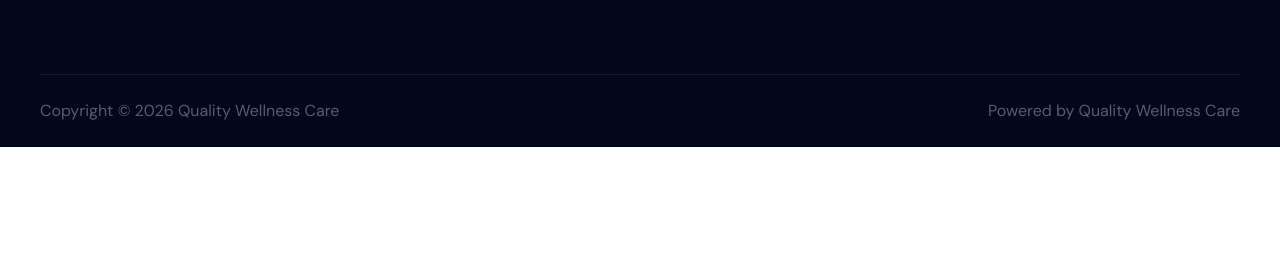
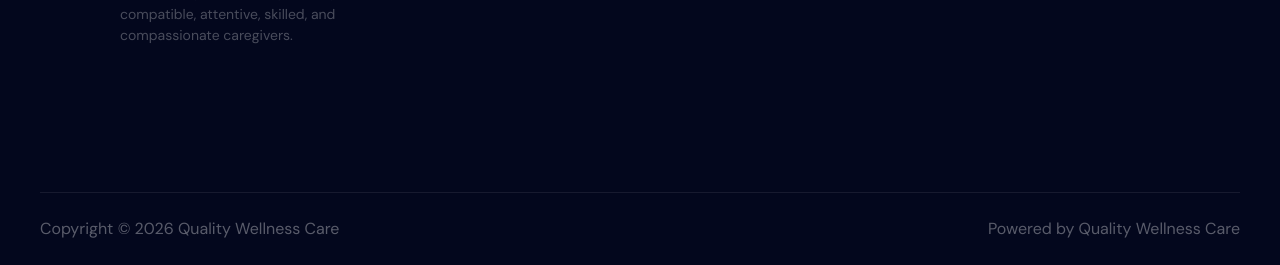
Before and after one commit to kamillamamatova/Wellness-Care, a plain HTML site: page index.html in a window 1280 px wide. Shown: the part 5317-5582 px from the top of the page. Before the commit the page ends 5464 px from the top, so only its background shows below. Drawn offline with nearby package versions, Linux system fonts and the light colour scheme.

Commit message:
Increased the top and bottom padding of the footer

```diff
--- a/styles.css
+++ b/styles.css
@@ -634,7 +634,7 @@ footer {
   display: grid;
   grid-template-columns: 1.35fr 1.25fr .85fr 1.35fr;
   gap: 64px;
-  padding: 120px 80px 78px;
+  padding: 179px 80px 137px;
 }
 
 footer img {
```
